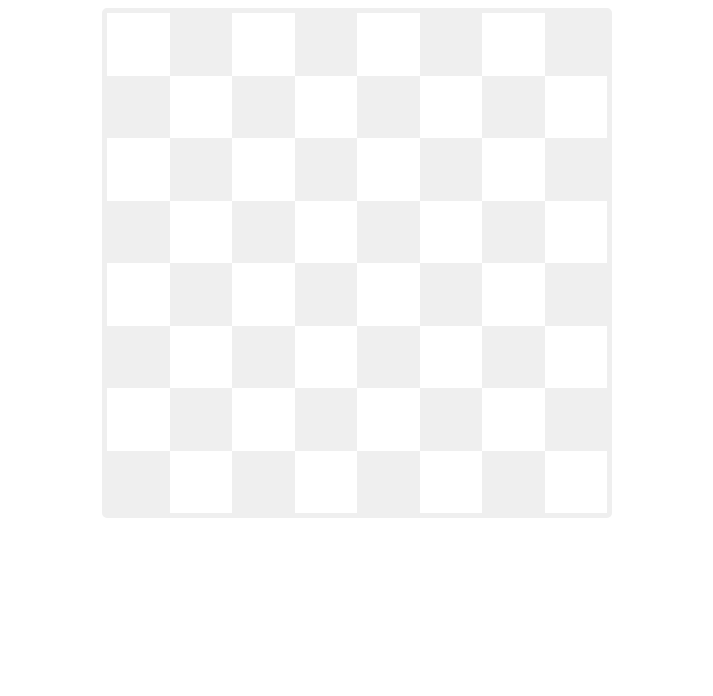
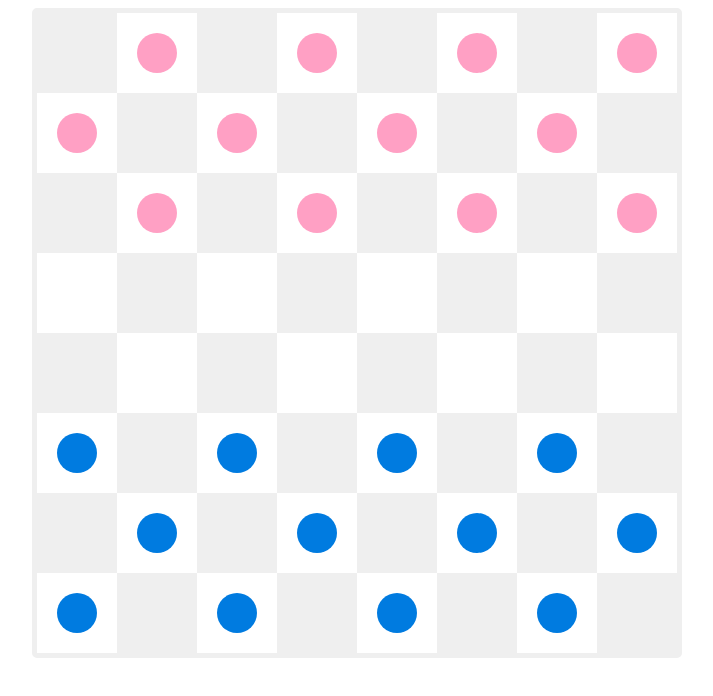
Before and after one commit to t-hoffman/Project_1_Checkers, a plain HTML site: page index.html in a window 1280 px wide. Shown: the part 208-904 px from the top of the page, without its empty margins (283-996 px from the left). Before the commit the page ends 853 px from the top, so only its background shows below. Drawn offline with Linux system fonts and the light colour scheme.

Commit message:
Create/Clear game board ()

```diff
--- a/app.js
+++ b/app.js
@@ -1,13 +1,28 @@
-// Create Game Board
+/*
+    Create/Clear the Game Board
+*/
 
 const gameArea = document.querySelector('.game-container');
-let alt = 1;
+
+function clearBoard() {
+    let alt = 0;
     for (let i = 0; i < 64; i++) {
         if (i % 8 === 0) alt++;
         let boxClass = alt % 2 === 0 ? (i % 2 === 0 ? 'white' : 'black') : (i % 2 === 0 ? 'black' : 'white');
-
         const newBox = document.createElement('div');
         newBox.classList.add(boxClass);
         newBox.id = i;
         gameArea.appendChild(newBox);
+        if (alt <= 3 && boxClass === 'white') {
+            checker = document.createElement('div');
+            checker.classList.add('white_checker');
+            newBox.appendChild(checker);
+        } else if (alt >= 6 && boxClass === 'white') {
+            checker = document.createElement('div');
+            checker.classList.add('black_checker');
+            newBox.appendChild(checker);
         }
+    }
+}
+
+clearBoard();
--- a/style.css
+++ b/style.css
@@ -21,8 +21,8 @@
 }
 
 .game-container {
-    width: 500px;
-    height: 500px;
+    width: 640px;
+    height: 640px;
     display: grid;
     grid-template-columns: repeat(8, 1fr);
     margin: 0 auto;
@@ -32,10 +32,32 @@
 
 .white {
     background-color: white;
-    padding: 25px;
+    width: 80px;
+    height: 80px;
+    display: flex;
+    justify-content: center;
+    align-items: center;
 }
 
 .black {
     background-color: #efefef;
-    padding: 25px;
+    width: 80px;
+    height: 80px;
+    display: flex;
+    justify-content: center;
+    align-items: center;
 }
+
+.black_checker {
+    background-color: #007be0;
+    width: 40px;
+    height: 40px;
+    border-radius: 50%;
+}
+
+.white_checker {
+    background-color: #ffa0c4;
+    width: 40px;
+    height: 40px;
+    border-radius: 50%;
+}
```
Lines whose indentation alone changed are shown as unchanged.
